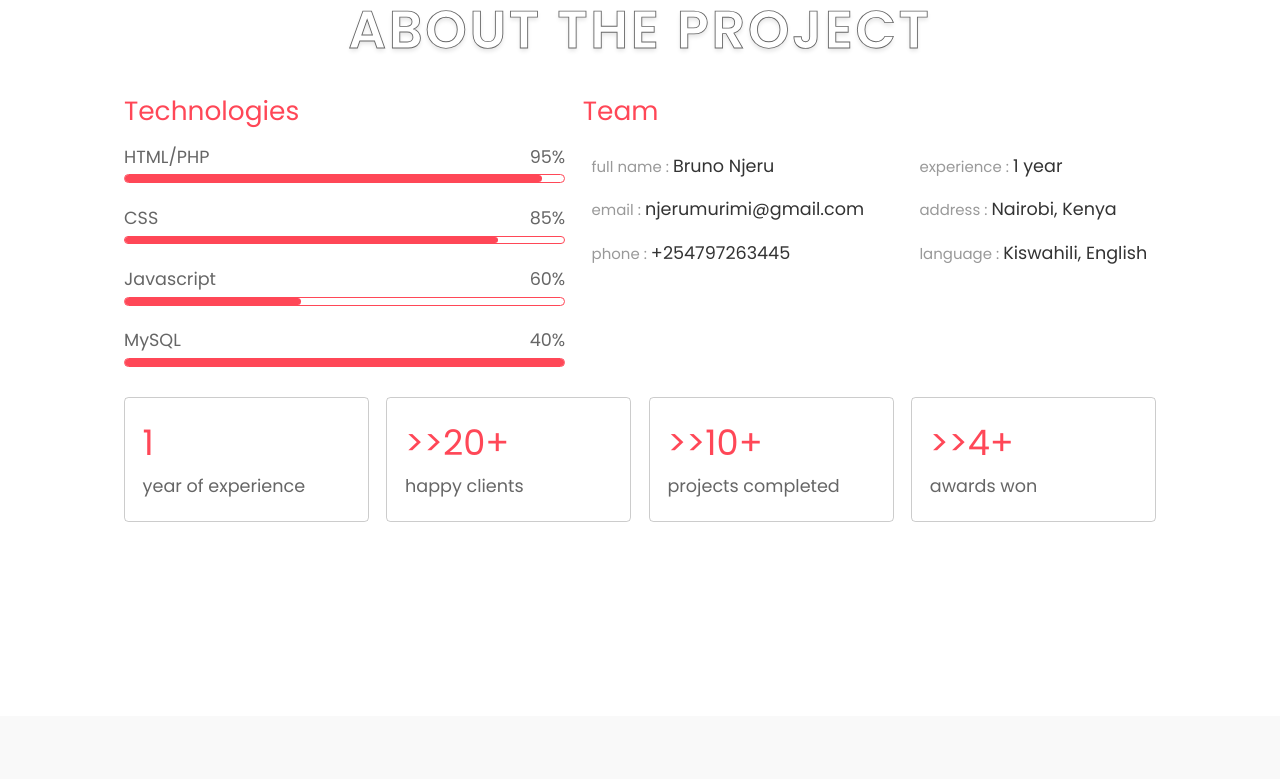
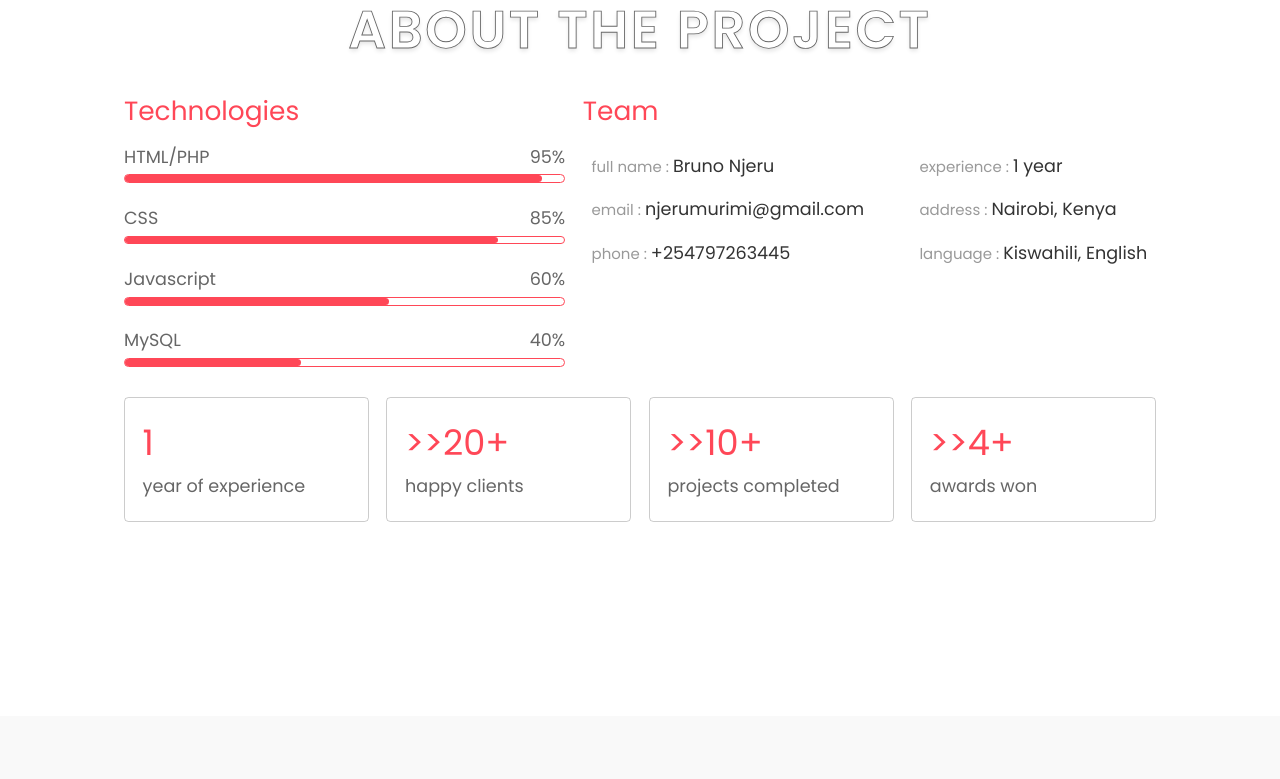
Before and after one commit to bmn44100/Sasa-travel, a plain HTML site: page index.html in a window 1280 px wide. Shown: the part 884-1663 px from the top of the page. Drawn offline with Linux system fonts and the light colour scheme.

Commit message:
Update style.css

```diff
--- a/css/style.css
+++ b/css/style.css
@@ -213,7 +213,7 @@ header .scroll-bar{
     width:60%;
 }
 
-.about .row .progress-bar .progress:nth-child(4) .bar span{
+.about .row .progress-bar .progress:nth-child(5) .bar span{
     width:40%;
 }
 
```
